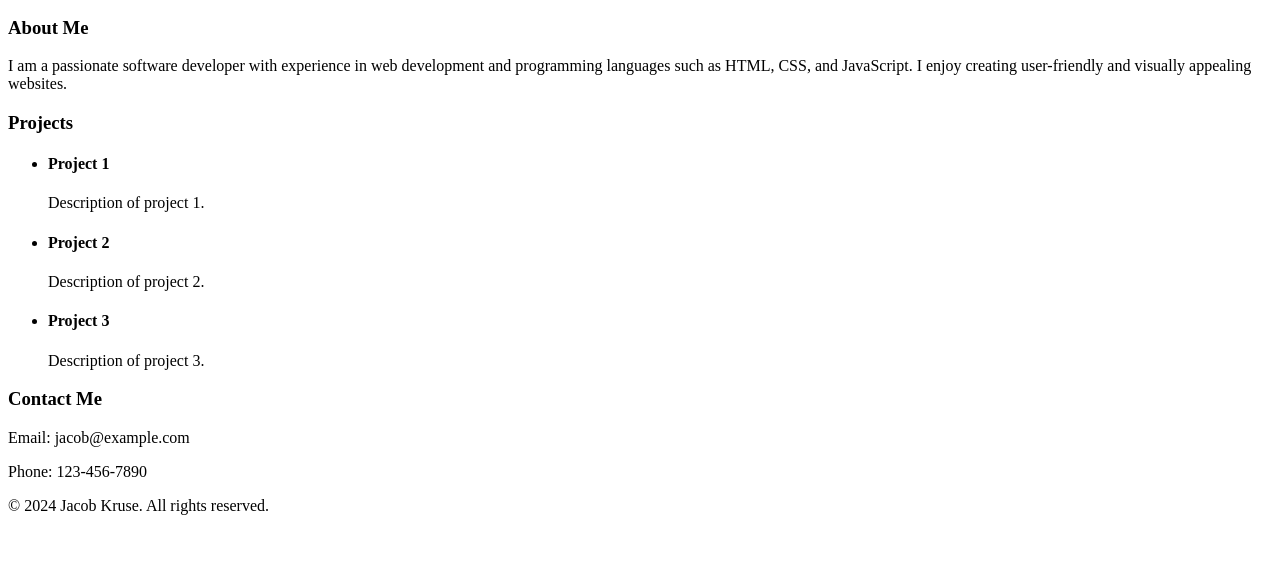
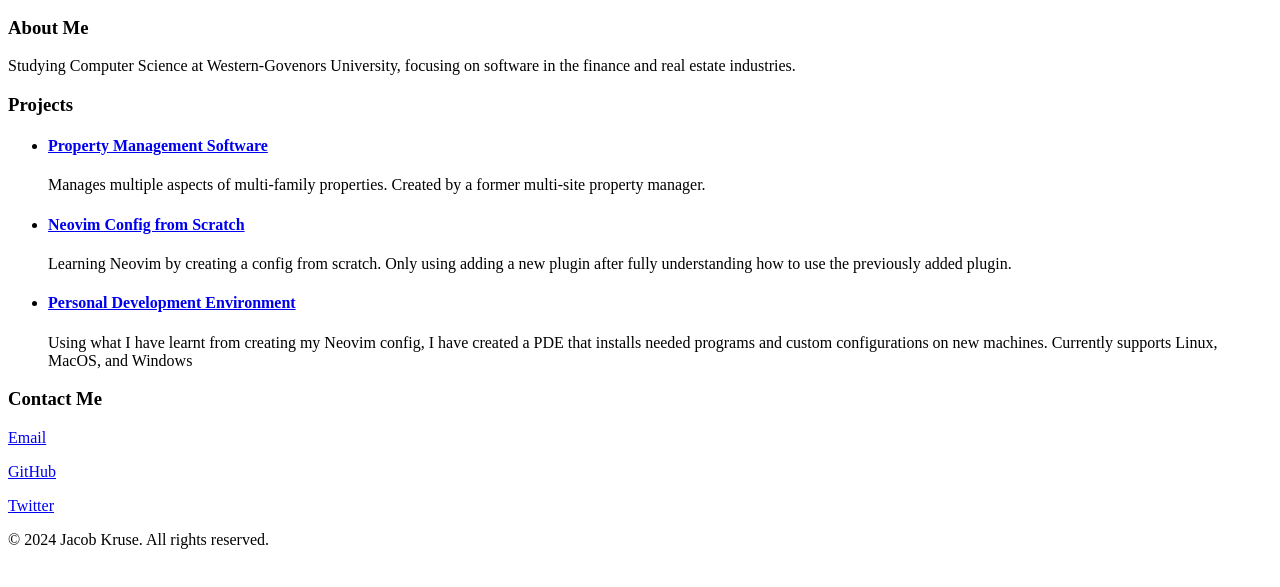
Before and after one commit to HavocBlast/PersonalSite, a plain HTML site: page index.html in a window 1280 px wide. Shown: the part 183-770 px from the top of the page. Drawn offline with Linux system fonts and the light colour scheme.

Commit message:
Changes contact information and Adds Projects

```diff
--- a/index.html
+++ b/index.html
@@ -20,29 +20,30 @@
         </nav>
         <section id="about">
             <h3>About Me</h3>
-            <p>I am a passionate software developer with experience in web development and programming languages such as HTML, CSS, and JavaScript. I enjoy creating user-friendly and visually appealing websites.</p>
+            <p>Studying Computer Science at Western-Govenors University, focusing on software in the finance and real estate industries.</p>
         </section>
         <section id="projects">
             <h3>Projects</h3>
             <ul>
                 <li>
-                    <h4>Project 1</h4>
-                    <p>Description of project 1.</p>
+                        <h4><a href = 'https://github.com/havocblast/pms'>Property Management Software</a></h4>
+                    <p>Manages multiple aspects of multi-family properties. Created by a former multi-site property manager.</p>
                 </li>
                 <li>
-                    <h4>Project 2</h4>
-                    <p>Description of project 2.</p>
+                        <h4><a href = 'https://github.com/havocblast/nvim'>Neovim Config from Scratch</a></h4>
+                    <p>Learning Neovim by creating a config from scratch. Only using adding a new plugin after fully understanding how to use the previously added plugin.</p>
                 </li>
                 <li>
-                    <h4>Project 3</h4>
-                    <p>Description of project 3.</p>
+                        <h4><a href = 'https://github.com/havocblast/PDE'>Personal Development Environment</a></h4>
+                    <p>Using what I have learnt from creating my Neovim config, I have created a PDE that installs needed programs and custom configurations on new machines. Currently supports Linux, MacOS, and Windows</p>
                 </li>
             </ul>
         </section>
         <section id="contact">
             <h3>Contact Me</h3>
-            <p>Email: jacob@example.com</p>
-            <p>Phone: 123-456-7890</p>
+                <p><a href='mailto:me@jacobkruse.com'>Email</a></p>
+                <p><a href='https://github.com/havocblast'>GitHub</a></p>
+                <p><a href='https://twitter.com/havocblast'>Twitter</a></p>
         </section>
         <footer>
             <p>&copy; 2024 Jacob Kruse. All rights reserved.</p>
```
